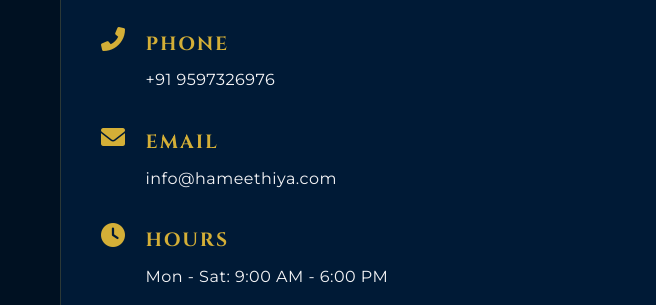
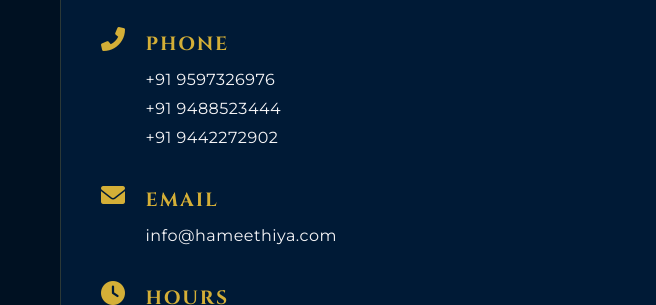
Before and after one commit to hameethiya2025/hameethiyaa, a plain HTML site: page index.html in a window 1280 px wide. Shown: the part 4389-4694 px from the top of the page, 0-656 px from the left. Drawn offline with nearby package versions, Linux system fonts and the light colour scheme; no server answers; grey boxes are pictures that could not be loaded.

Commit message:
Update index.html

```diff
--- a/index.html
+++ b/index.html
@@ -321,6 +321,8 @@
                         <div>
                             <h4>Phone</h4>
                             <p>+91 9597326976</p>
+                            <p>+91 9488523444</p>
+                            <p>+91 9442272902</p>
                         </div>
                     </div>
                     <div class="info-item">
```
